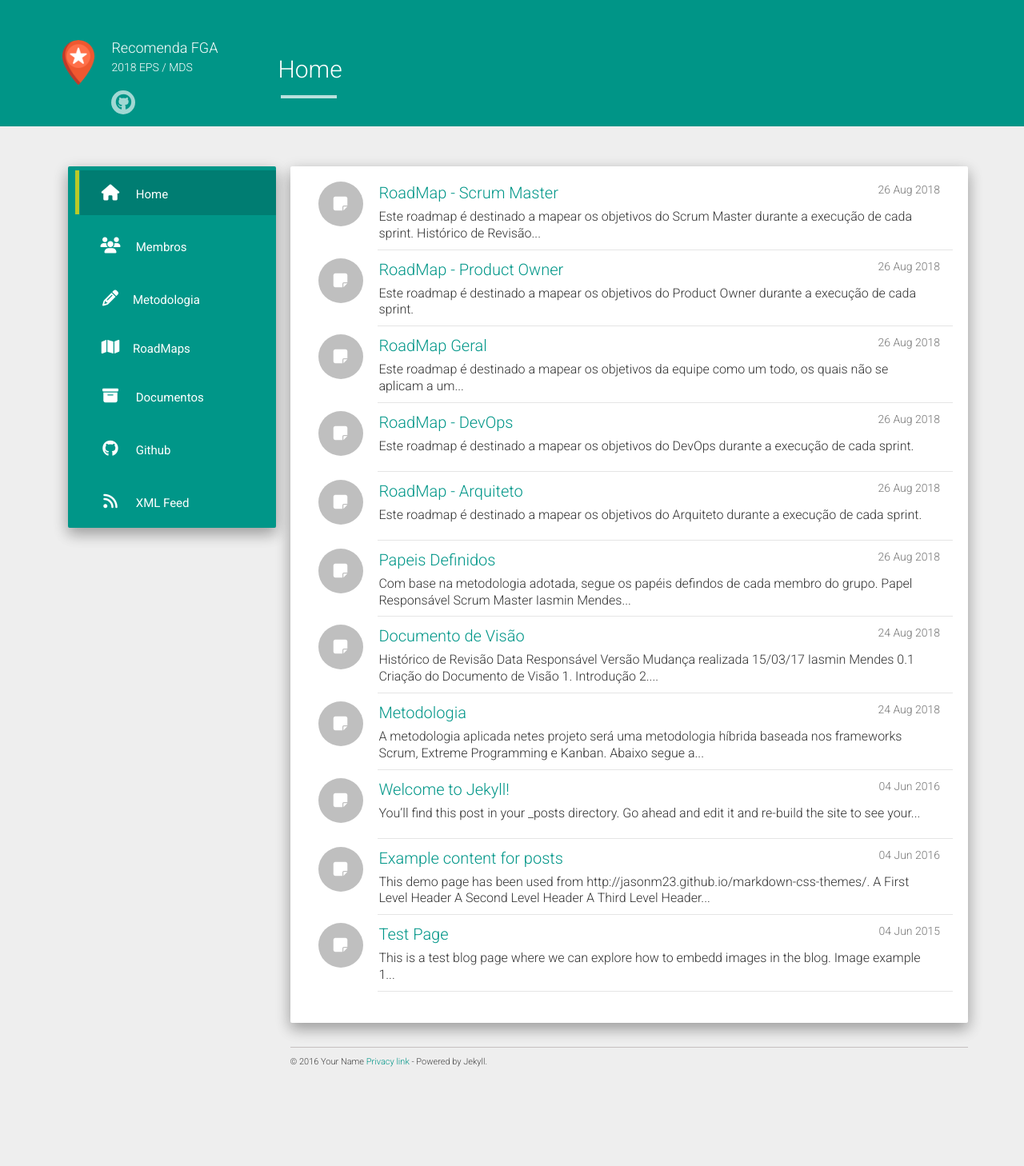
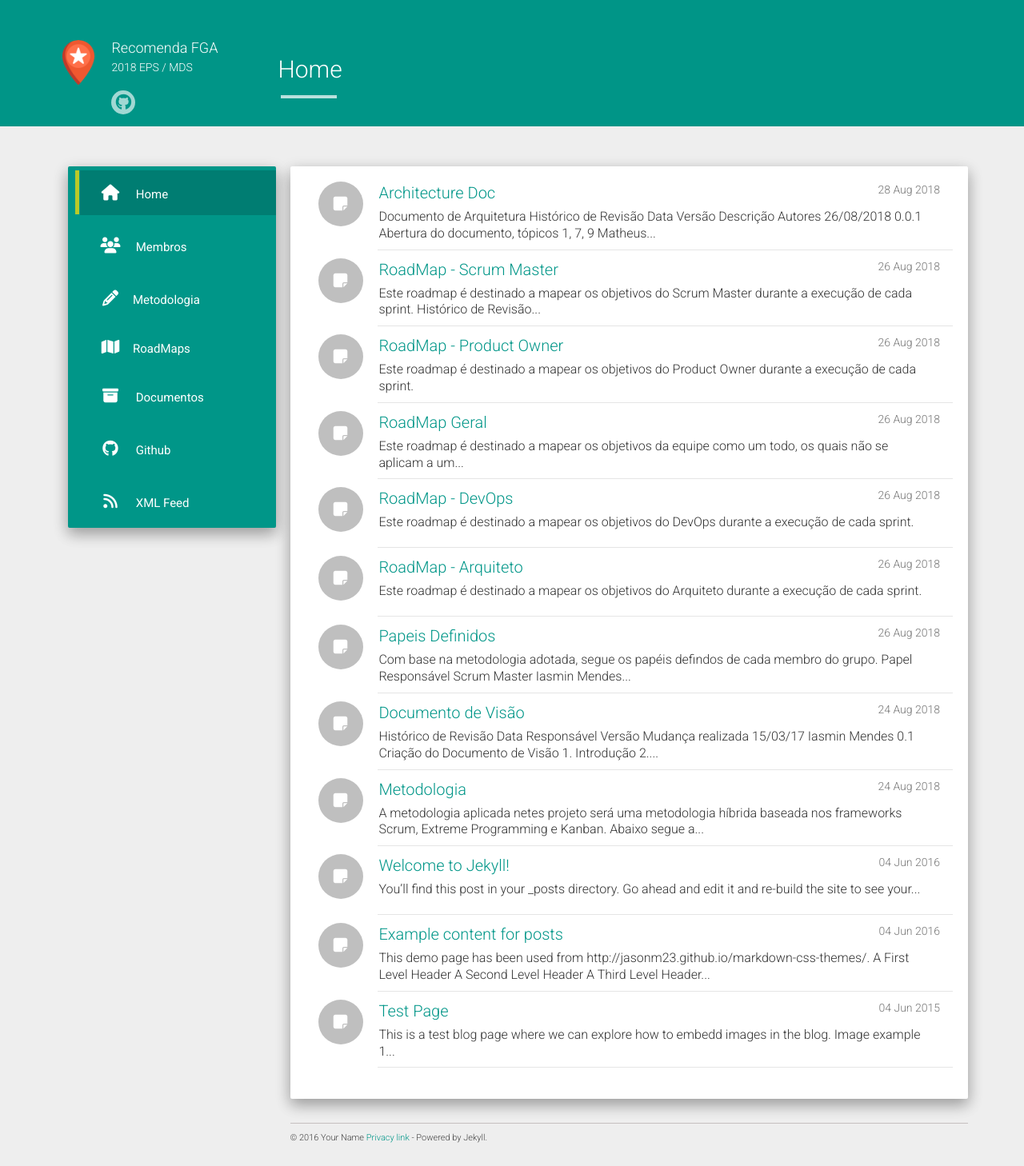
Before and after one commit to fga-eps-mds/2018.2-IndicaAi, a Jekyll site: the page built from docs/index.html, in a window 1280 px wide. Shown: the whole page at 80% size. Built offline with Jekyll 4.4.1, drawn with Linux system fonts in a browser that asks for light colours; nearby versions of some CDN libraries; the list of posts is cut into pages by our own code; before the commit the page ends 1363 px from its top, so only the background shows below that.

Commit message:
#9 modified use-case-diagram and rename architeture-doc.md

```diff
--- a/docs/_posts/architecture-doc.md
+++ b/docs/_posts/2018-08-28-architecture-doc.md
@@ -20,7 +20,7 @@
 4. [Visão de Casos de Uso]()
   4.1 [Realização de Casos de Uso]()
 5. [Visão Lógica]()
-
+  5.1 [Diagrama de Classes]()
 6. [Visão de Processos]()
 
 7. [Visão de Implantação]()
@@ -66,6 +66,7 @@ O RecomendaFGA será um módulo do aplicativo FGA app, este módulo será respon
   | --- | --- |
   | Usuário Comum | Usuário que somente pode utilizar as funcionalidades padrão do aplicativo|
   | Usuário Administrador | Usuário com acesso integral ao Sistema com prioridades sobre o usuário comum |
+
   ![use_case_diagram](../static/diagram-docs/use-case-diagram.jpg)
 ## 5:   Visão Lógica
   A visão lógica da aplicação é composta por dois pacotes principais: API e React Native.
```
Also changed, not shown: docs/static/diagram-docs/use-case-diagram.jpg, 1 other file.
